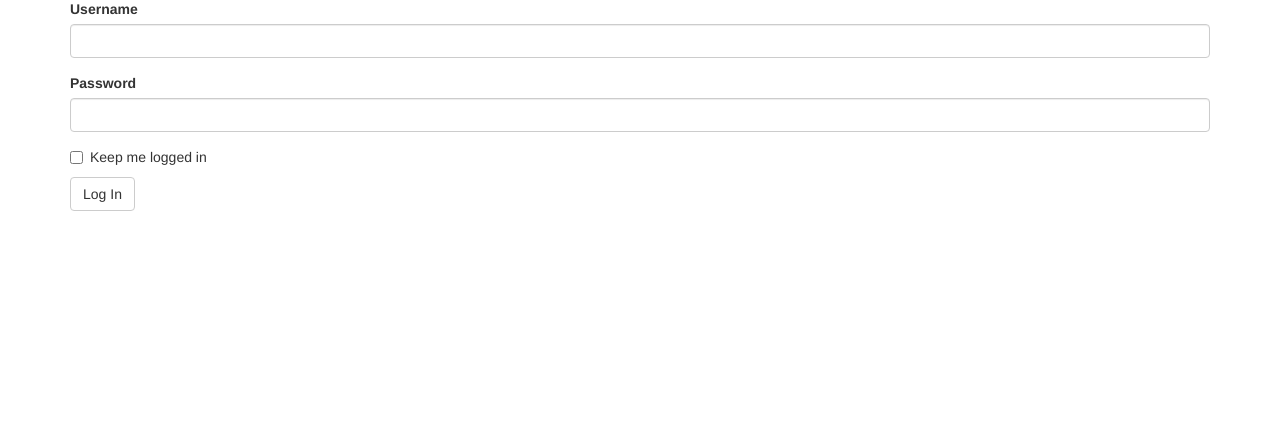
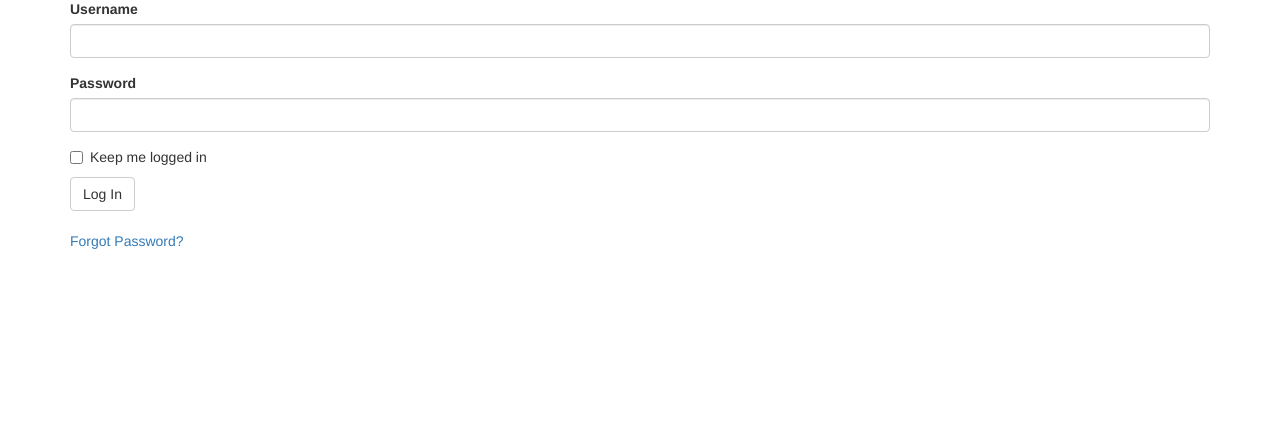
Before and after one commit to gonssalves/examie, a Flask app: page /login in a window 1280 px wide. Shown: the part 121-555 px from the top of the page. Run offline with Flask 3, Linux system fonts and the light colour scheme; some libraries are stand-ins or nearby versions.

Commit message:
feat: add forgot password hyperlink

```diff
--- a/templates/login.html
+++ b/templates/login.html
@@ -24,4 +24,8 @@
 
 {{ wtf.quick_form(form) }}
 
+<br>
+
+<a href="{{ url_for('auth.password')}}">Forgot Password?</a>
+
 {% endblock %}
```
